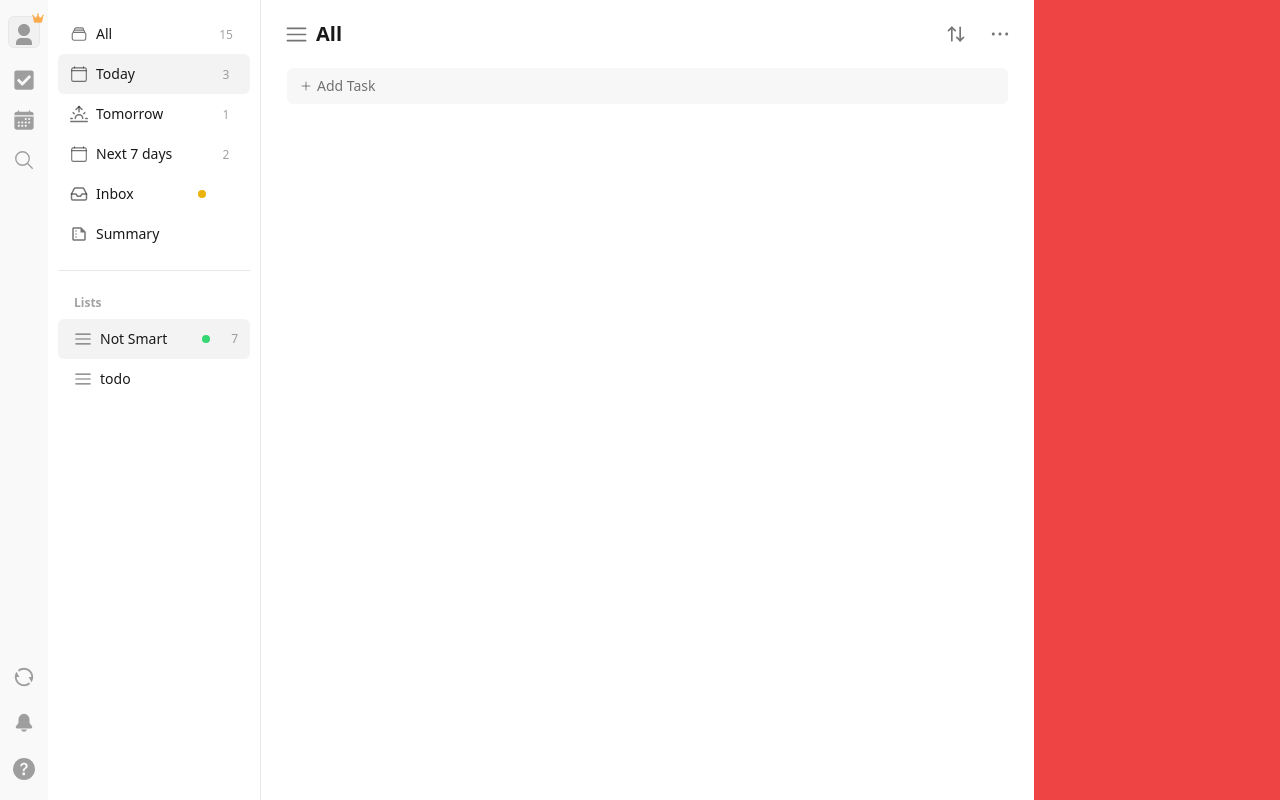
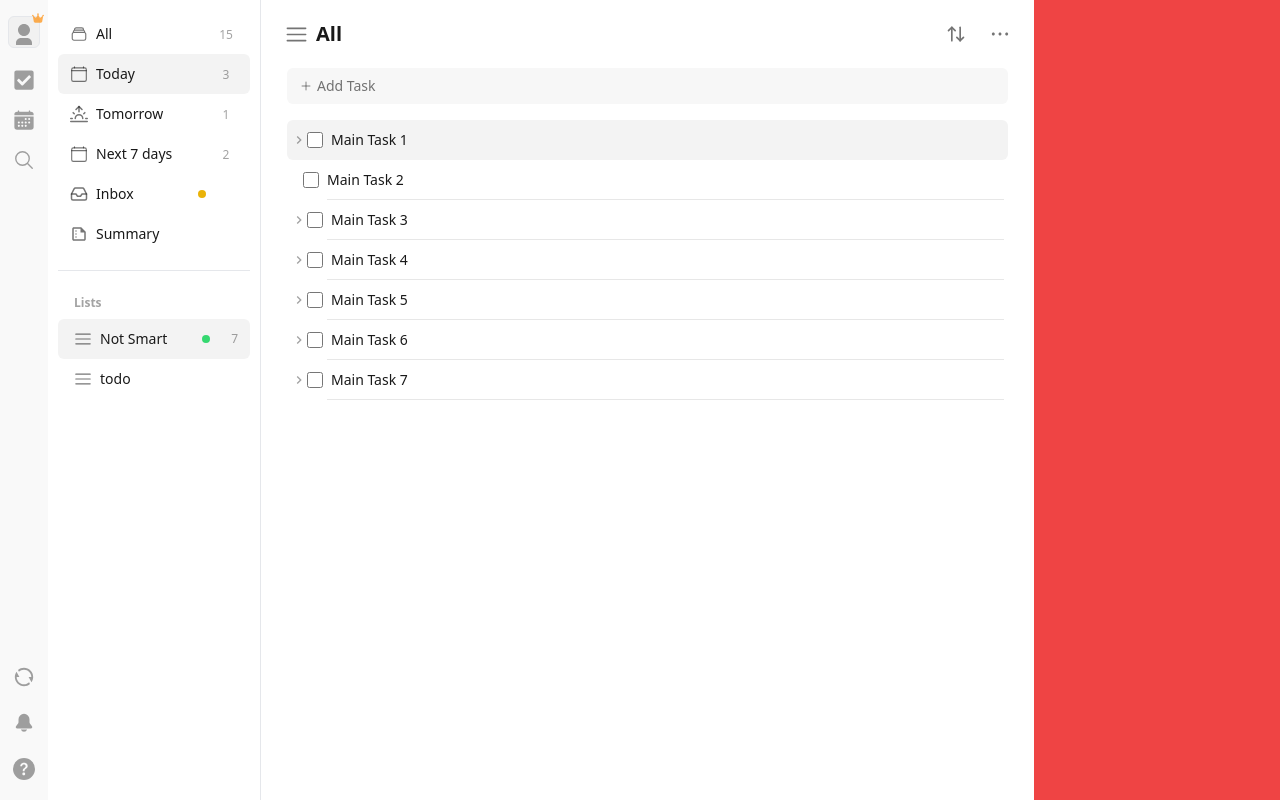
Before and after one commit to anishpawaskar/dailyDo-frontend, a React (Vite) app: page / in a window 1280 px wide. Built offline with nearby package versions, Linux system fonts and the light colour scheme.

Commit message:
feat: create task list

```diff
--- /dev/null
+++ b/src/components/TaskLayout/components/TaskDashboard/components/Tasks/TasksListItem.jsx
@@ -0,0 +1,64 @@
+import React, { useState } from "react";
+import { TbStack3 } from "react-icons/tb";
+import { HiOutlineDotsHorizontal } from "react-icons/hi";
+import {
+  MdOutlineKeyboardArrowRight,
+  MdOutlineKeyboardArrowDown,
+} from "react-icons/md";
+
+export const TaskListItem = ({ task }) => {
+  const [isTaskAccordionOpen, setIsTaskAccordionOpen] = useState(false);
+  const isTaskHasSubtasks = task.items?.length ? true : false;
+  const isSelected = task.id === "1";
+
+  return (
+    <React.Fragment key={task.id}>
+      <li
+        style={{ marginLeft: `${task.depth * 16}px` }}
+        className="px-[26px] group/task"
+      >
+        <div
+          className={`${isTaskHasSubtasks ? "pl-1" : "pl-4"} ${
+            isSelected && "bg-[--light-white]"
+          } flex items-center justify-between h-10 hover:bg-[#F7F7F7] rounded-md relative`}
+        >
+          <TbStack3 className="text-[--light-gray] opacity-40 absolute left-[-20px] top-[50%] translate-y-[-50%] hidden group-hover/task:block h-3 w-3 cursor-move" />
+          <div className="h-full flex items-center">
+            {isTaskHasSubtasks && (
+              <button
+                onClick={() =>
+                  setIsTaskAccordionOpen((prevState) => !prevState)
+                }
+                className="text-[--text-gray] h-full group/accordionButton"
+              >
+                {isTaskAccordionOpen ? (
+                  <MdOutlineKeyboardArrowDown className="opacity-40 group-hover/accordionButton:opacity-80 transition-all" />
+                ) : (
+                  <MdOutlineKeyboardArrowRight className="opacity-40 group-hover/accordionButton:opacity-80 transition-all" />
+                )}
+              </button>
+            )}
+
+            <input
+              type="checkbox"
+              name="complete-task"
+              id="complete-task"
+              className="mr-2 h-4 w-4"
+            />
+          </div>
+          <p className="flex-auto text-sm text-[--text-gray]">{task.title}</p>
+          {!isSelected && (
+            <div className="absolute h-[1px] left-[40px] bottom-0 w-[94%] bg-[--text-gray] opacity-10 visible group-hover/task:invisible"></div>
+          )}
+
+          <button className="absolute right-[-18px] top-[50%] translate-y-[-50%]">
+            <HiOutlineDotsHorizontal className="h-3 w-3 text-[--light-gray] opacity-40 hidden group-hover/task:block" />
+          </button>
+        </div>
+      </li>
+      {isTaskHasSubtasks &&
+        isTaskAccordionOpen &&
+        task.items.map((task) => <TaskListItem task={task} key={task.id} />)}
+    </React.Fragment>
+  );
+};
--- /dev/null
+++ b/src/components/TaskLayout/components/TaskDashboard/components/Tasks/index.jsx
@@ -0,0 +1,12 @@
+import { TASK_LIST_DATA } from "../../taskDashboard.constant";
+import { TaskListItem } from "./TasksListItem";
+
+export const Tasks = () => {
+  return (
+    <ul className="w-full">
+      {TASK_LIST_DATA.map((task) => {
+        return <TaskListItem task={task} key={task.id} />;
+      })}
+    </ul>
+  );
+};
--- a/src/components/TaskLayout/components/TaskDashboard/index.jsx
+++ b/src/components/TaskLayout/components/TaskDashboard/index.jsx
@@ -1,11 +1,13 @@
 import { TaskDashboardHeader } from "./components/TaskDashboardHeader";
 import { TaskForm } from "./components/TaskForm";
+import { Tasks } from "./components/Tasks";
 
 export const TaskDashboard = () => {
   return (
     <div className="w-full">
       <TaskDashboardHeader title={"All"} />
       <TaskForm />
+      <Tasks />
     </div>
   );
 };
```
